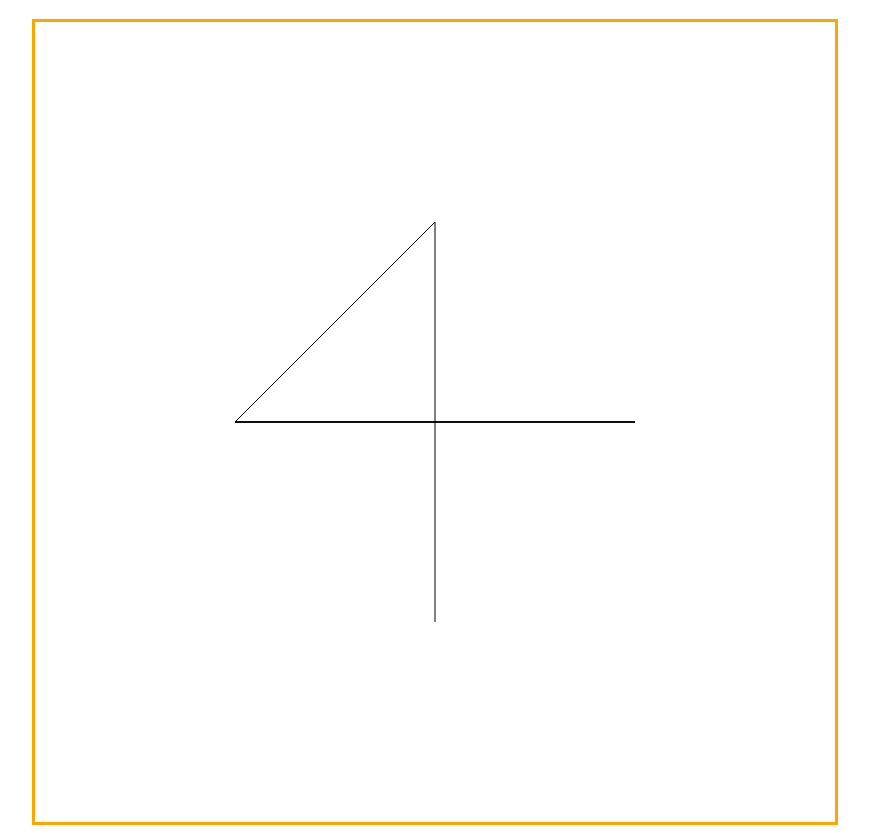
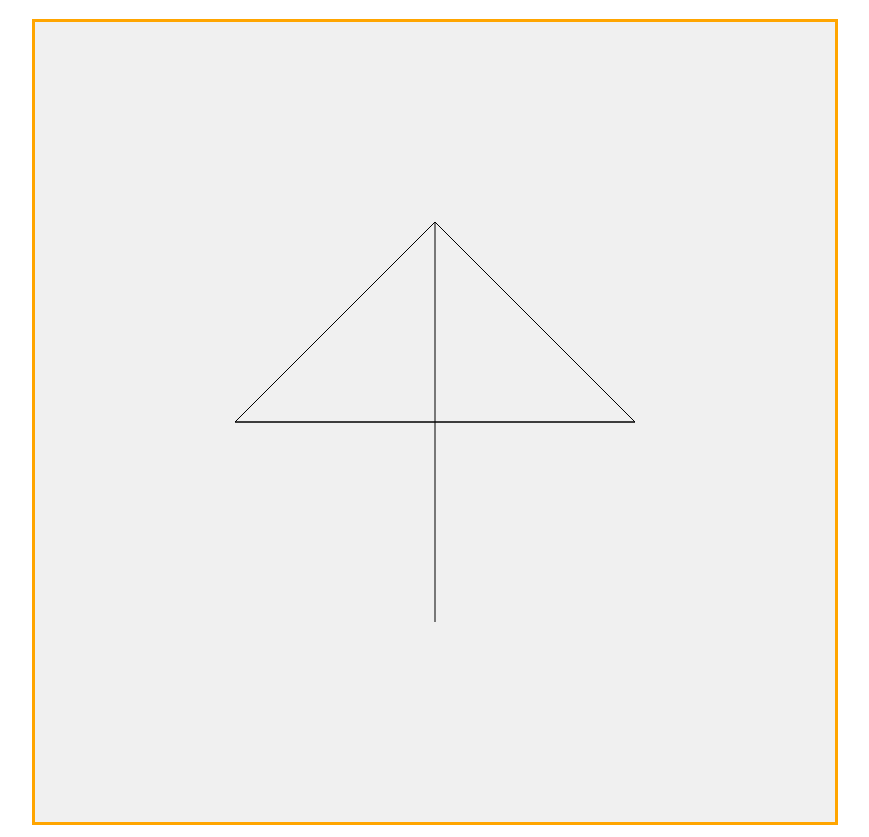
Before and after one commit to Shadownest/drawmybahari, a plain HTML site: page index.html in a window 1280 px wide. Shown: the part 61-898 px from the top of the page, without its empty margins (229-1098 px from the left). Drawn offline with Linux system fonts and the light colour scheme.

Commit message:
maj marc

```diff
--- a/index.html
+++ b/index.html
@@ -6,7 +6,7 @@
 </head>
 <body>
 	<style>
-		canvas{border: 3px solid orange; margin: 0; padding: 0;}
+		canvas{background: rgb(240,240,240); border: 3px solid orange; margin: 0; padding: 0;}
 		.container{width: 60%; margin: 0 auto;}
 	</style>
 
--- a/js/script.js
+++ b/js/script.js
@@ -17,7 +17,7 @@ ctx.stroke();
 ctx.beginPath();      // Début du chemin
 ctx.moveTo(400,200);    // Le tracé part du point 50,50
 ctx.lineTo(200,400);  // Un segment est ajouté vers 200,200
-ctx.moveTo(200,400);   // Puis on saute jusqu'à 200,50
+ctx.moveTo(400,200);   // Puis on saute jusqu'à 200,50
 ctx.lineTo(600,400);   // Puis on trace jusqu'à 50,200
 ctx.closePath();      // Fermeture du chemin (facultative)
 ctx.fillStyle = "orange"; // Définition de la couleur de remplissage
```
